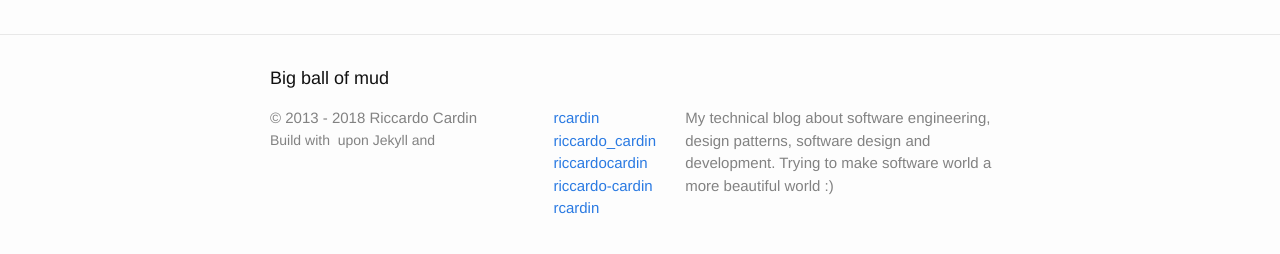
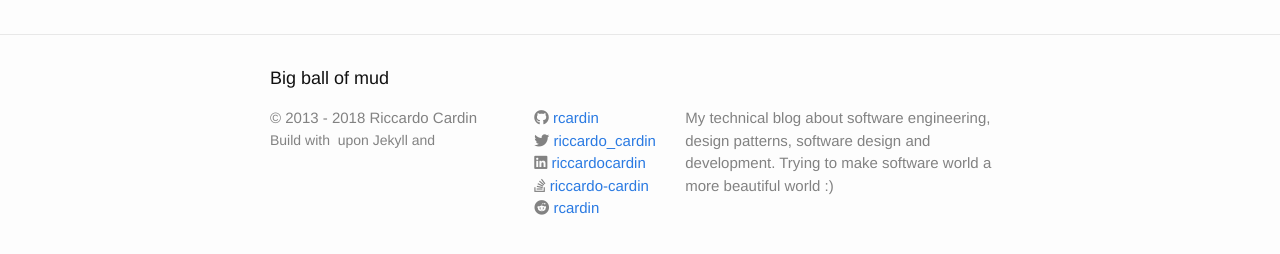
Before and after one commit to rcardin/rcardin.github.io, a Jekyll site: the page built from about.md, in a window 1280 px wide. Shown: the part 397-651 px from the top of the page. Built offline with Jekyll 4.4.1, drawn with Linux system fonts in a browser that asks for light colours; nearby versions of some CDN libraries.

Commit message:
Updated font awesome to version 5.5.0

```diff
--- a/_includes/footer.html
+++ b/_includes/footer.html
@@ -17,7 +17,7 @@
           {% if site.github_username %}
           <li>
             <a href="https://github.com/{{ site.github_username }}">
-              <i class="icon fa fa-github"></i>
+              <i class="icon fab fa-github"></i>
               <span class="username">{{ site.github_username }}</span>
             </a>
           </li>
@@ -26,7 +26,7 @@
           {% if site.twitter_username %}
           <li>
             <a href="https://twitter.com/{{ site.twitter_username }}">
-              <i class="icon fa fa-twitter"></i>
+              <i class="icon fab fa-twitter"></i>
               <span class="username">{{ site.twitter_username }}</span>
             </a>
           </li>
@@ -35,7 +35,7 @@
             {% if site.linkedin_username %}
             <li>
                 <a href="https://www.linkedin.com/in/{{ site.linkedin_username }}">
-                  <i class="icon fa fa-linkedin"></i>
+                  <i class="icon fab fa-linkedin"></i>
                   <span class="username">{{ site.linkedin_username }}</span>
                 </a>
             </li>
@@ -44,7 +44,7 @@
             {% if site.so_usename %}
             <li>
                 <a href="https://stackoverflow.com/users/1173755/{{ site.so_usename }}">
-                  <i class="icon fa fa-stack-overflow"></i>
+                  <i class="icon fab fa-stack-overflow"></i>
                   <span class="username">{{ site.so_usename }}</span>
                 </a>
             </li>
@@ -53,7 +53,7 @@
           {% if site.reddit_username %}
           <li>
             <a href="https://www.reddit.com/user/{{ site.reddit_username }}">
-              <i class="icon fa fa-reddit"></i>
+              <i class="icon fab fa-reddit"></i>
               <span class="username">{{ site.reddit_username }}</span>
             </a>
           </li>
```
